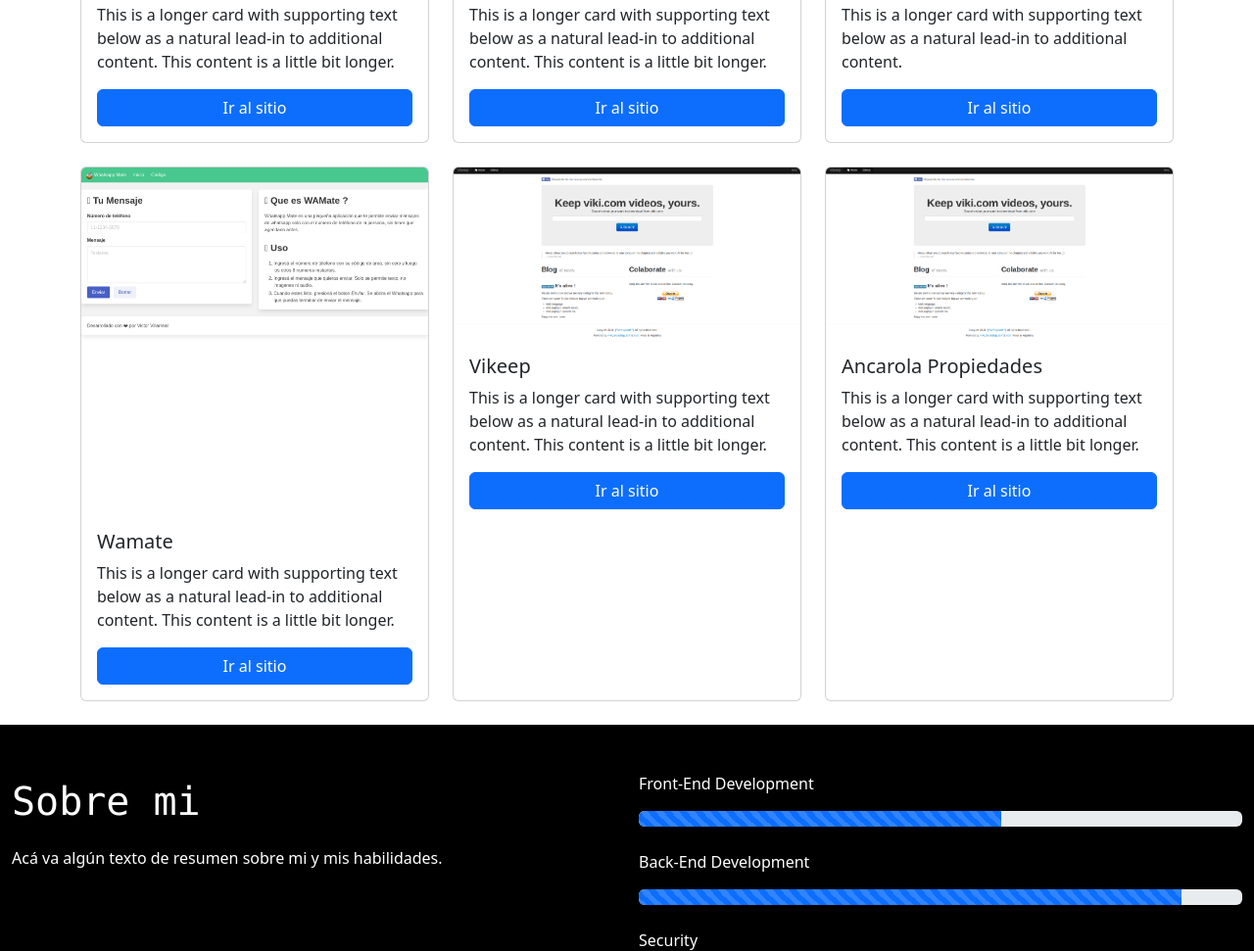
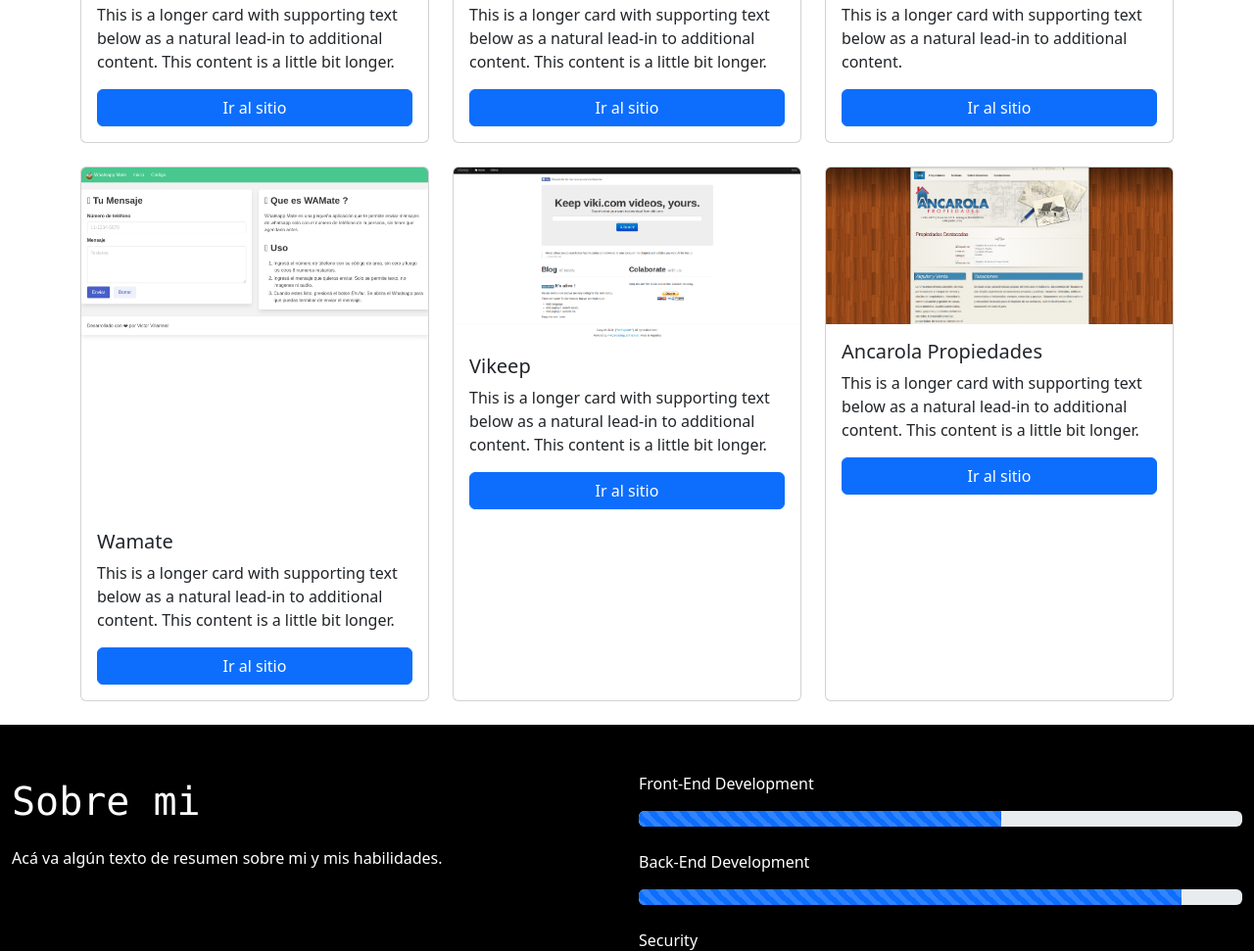
Before and after one commit to MefhigosetH/mefhigoseth.github.io, a plain HTML site: page docs/index.html in a window 1280 px wide. Shown: the part 1628-2599 px from the top of the page at 98% size. Drawn offline with nearby package versions, Linux system fonts and the light colour scheme.

Commit message:
docs: Fixed thumbnail for AncorolaPropiedades.

```diff
--- a/docs/index.html
+++ b/docs/index.html
@@ -120,7 +120,7 @@
                 </div>
                 <div class="col">
                     <div class="card h-100">
-                        <img src="img/vikeep.png" class="card-img-top" alt="...">
+                        <img src="img/ancarolapropiedades.png" class="card-img-top" alt="...">
                         <div class="card-body">
                             <h5 class="card-title">Ancarola Propiedades</h5>
                             <p class="card-text">This is a longer card with supporting text below as a natural lead-in to additional content. This content is a little bit longer.</p>
```
